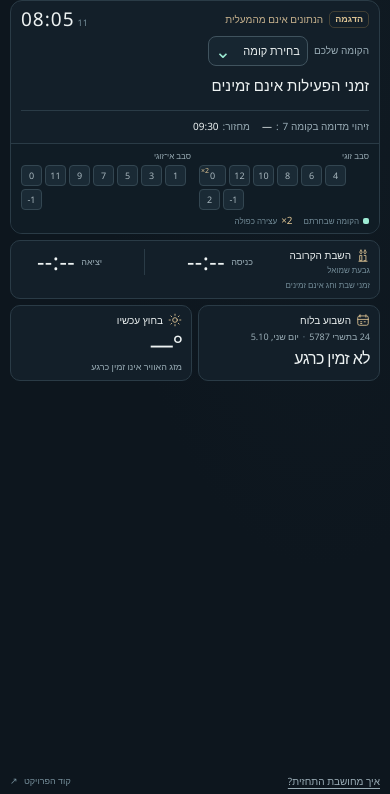
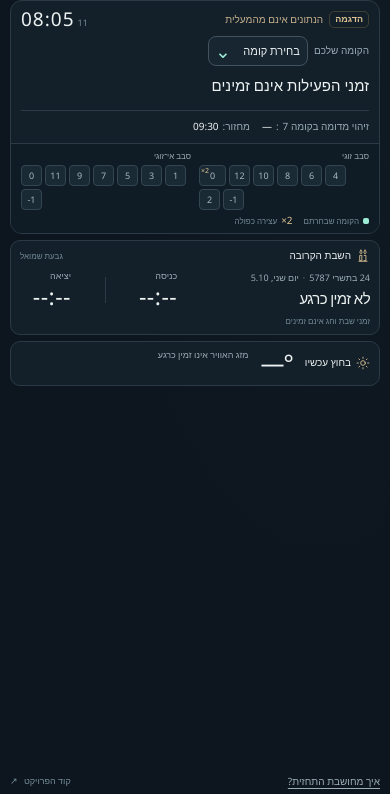
Before and after one commit to udid/shabat_elevator, a website with bundled scripts: page web/index.html in a window 390 px wide. Shown: the part 50-844 px from the top of the page. Built offline with nearby package versions, Linux system fonts and the light colour scheme; no server answers.

Commit message:
Merge Shabbat times and weekly calendar into one card

```diff
--- a/web/index.html
+++ b/web/index.html
@@ -79,8 +79,18 @@
       </section>
 
       <section class="info-grid" aria-label="מידע לשבת">
-        <article class="info-card shabbat-card"><div class="info-card-heading"><span class="small-icon"><svg class="icon" aria-hidden="true"><use href="#icon-candle"/></svg></span><h2 id="shabbat-title">השבת הקרובה</h2><span class="city-tag" id="city-name">גבעת שמואל</span></div><div class="shabbat-times"><div><span>כניסה</span><strong id="candle-time" dir="ltr">--:--</strong><small id="candle-date"></small></div><span class="times-rule"></span><div><span>יציאה</span><strong id="havdalah-time" dir="ltr">--:--</strong><small id="havdalah-date"></small></div></div><p class="card-bottom" id="schedule-note">טוען זמני שבת וחג…</p></article>
-        <article class="info-card parasha-card"><div class="info-card-heading"><span class="small-icon"><svg class="icon" aria-hidden="true"><use href="#icon-calendar"/></svg></span><h2>השבוע בלוח</h2></div><div class="calendar-line"><span id="hebrew-date">טוען תאריך…</span><span class="date-divider">·</span><span id="gregorian-date"></span></div><p class="parasha-line"><span class="parasha-name" id="parasha-name">—</span><span id="parasha-detail"></span></p><p class="card-bottom" id="holiday-label" hidden></p></article>
+        <article class="info-card shabbat-card" aria-labelledby="shabbat-title">
+          <div class="info-card-heading"><span class="small-icon"><svg class="icon" aria-hidden="true"><use href="#icon-candle"/></svg></span><h2 id="shabbat-title">השבת הקרובה</h2><span class="city-tag" id="city-name">גבעת שמואל</span></div>
+          <div class="shabbat-content">
+            <div class="weekly-summary">
+              <div class="calendar-line"><span id="hebrew-date">טוען תאריך…</span><span class="date-divider">·</span><span id="gregorian-date"></span></div>
+              <p class="parasha-line"><span class="parasha-name" id="parasha-name">—</span><span id="parasha-detail"></span></p>
+              <p class="card-bottom" id="holiday-label" hidden></p>
+            </div>
+            <div class="shabbat-times"><div><span>כניסה</span><strong id="candle-time" dir="ltr">--:--</strong><small id="candle-date"></small></div><span class="times-rule"></span><div><span>יציאה</span><strong id="havdalah-time" dir="ltr">--:--</strong><small id="havdalah-date"></small></div></div>
+          </div>
+          <p class="card-bottom" id="schedule-note">טוען זמני שבת וחג…</p>
+        </article>
         <article class="info-card weather-card"><div class="info-card-heading"><span class="small-icon"><svg class="icon" aria-hidden="true"><use href="#icon-sun"/></svg></span><h2>בחוץ עכשיו</h2></div><div class="weather-main"><strong id="weather-temperature" dir="ltr">—°</strong></div><p class="subtle" id="weather-description">טוען מזג אוויר…</p><p class="card-bottom" id="weather-detail"></p></article>
       </section>
 
--- a/web/styles.css
+++ b/web/styles.css
@@ -67,10 +67,10 @@ main{display:grid;grid-template-columns:minmax(0,1fr) 210px;grid-template-rows:a
 .dashboard-clock{line-height:1;white-space:nowrap;text-align:left}
 .dashboard-clock .wall-clock{font-size:25px;line-height:1.1}
 .dashboard-clock .wall-clock span{font-size:11px;padding-left:3px}
-.parasha-card .calendar-line{display:flex;flex-direction:row;flex-wrap:wrap;gap:0 6px;margin-top:5px;font-size:11px;line-height:1.4}
-.parasha-card .date-divider{display:inline}
-@media(max-width:600px){.site-header{min-height:44px;padding:5px 0}.brand-title{font-size:15px}.elevator-status{gap:7px}.dashboard-clock .wall-clock{font-size:19px}.dashboard-clock .wall-clock span{font-size:9px}.parasha-card .calendar-line{font-size:9px;gap:0 4px;margin-top:3px}}
-@media(orientation:landscape) and (min-width:700px) and (max-height:500px){.site-header{min-height:38px;padding:3px 0}.brand-title{font-size:15px}.dashboard-clock .wall-clock{font-size:20px}.elevator-status{gap:10px}.parasha-card .calendar-line{font-size:8px;margin-top:2px}}
+.weekly-summary .calendar-line{display:flex;flex-direction:row;flex-wrap:wrap;gap:0 6px;margin-top:5px;font-size:11px;line-height:1.4}
+.weekly-summary .date-divider{display:inline}
+@media(max-width:600px){.site-header{min-height:44px;padding:5px 0}.brand-title{font-size:15px}.elevator-status{gap:7px}.dashboard-clock .wall-clock{font-size:19px}.dashboard-clock .wall-clock span{font-size:9px}.weekly-summary .calendar-line{font-size:9px;gap:0 4px;margin-top:3px}}
+@media(orientation:landscape) and (min-width:700px) and (max-height:500px){.site-header{min-height:38px;padding:3px 0}.brand-title{font-size:15px}.dashboard-clock .wall-clock{font-size:20px}.elevator-status{gap:10px}.weekly-summary .calendar-line{font-size:8px;margin-top:2px}}
 
 /* One source status, one forecast, and one compact measurement row. */
 .settings{position:relative}
@@ -103,3 +103,31 @@ main{display:grid;grid-template-columns:minmax(0,1fr) 210px;grid-template-rows:a
 @media(max-width:900px){.route-heading h2{font-size:12px}.measurement-line{padding:8px 0;font-size:11px}.forecast-message{font-size:18px}}
 @media(max-width:600px){.section-topline{gap:8px}.section-topline .mode-banner{font-size:10px;gap:3px 6px}.measurement-line{padding:8px 0;font-size:10px;gap:4px 12px}.forecast-message{font-size:15px;margin-block:8px}.visual-label{font-size:9px}.parasha-line{gap:2px 5px;margin-top:5px}.parasha-line .parasha-name{font-size:16px}#parasha-detail{font-size:9px}}
 @media(orientation:landscape) and (min-width:700px) and (max-height:500px){main{grid-template-rows:minmax(0,1fr)}.section-topline .mode-banner{font-size:10px}.measurement-line{font-size:10px;padding:6px 0;gap:3px 12px}.forecast-message{font-size:16px;margin-block:6px}.parasha-line{margin-top:3px;gap:2px 5px}.parasha-line .parasha-name{font-size:16px}#parasha-detail{font-size:9px}}
+
+/* Shared card for the weekly calendar and Shabbat times. */
+.info-grid{grid-template-columns:minmax(0,2.35fr) minmax(0,1fr)}
+.shabbat-card{display:flex;grid-column:auto;gap:0;align-items:stretch}
+.shabbat-card .info-card-heading{max-width:none}
+.shabbat-card .city-tag{margin-inline-start:auto}
+.shabbat-content{display:grid;grid-template-columns:minmax(0,1fr) minmax(0,1fr);align-items:center;gap:16px;margin-top:6px}
+.weekly-summary{min-width:0}
+.weekly-summary .calendar-line{margin-top:0}
+.shabbat-content .shabbat-times{margin-top:0}
+.shabbat-card #schedule-note{text-align:start}
+@media(max-width:600px){
+.info-grid{grid-template-columns:minmax(0,1fr)}
+.shabbat-content{gap:10px;margin-top:5px}
+.shabbat-content .shabbat-times>div{display:flex;flex-direction:column;align-items:flex-start;gap:0}
+.shabbat-content .parasha-name{font-size:15px}
+.shabbat-card #schedule-note{padding-top:6px}
+.weather-card{display:grid;grid-template-columns:auto auto minmax(0,1fr);align-items:center;gap:2px 12px}
+.weather-card .info-card-heading{grid-column:1;grid-row:1 / 3}
+.weather-card .weather-main{grid-column:2;grid-row:1 / 3;margin:0}
+.weather-card .subtle{grid-column:3;grid-row:1;margin:0}
+.weather-card .card-bottom{grid-column:3;grid-row:2;margin:0;padding:0}
+}
+@media(orientation:landscape) and (min-width:700px) and (max-height:500px){
+.shabbat-card{flex:2}
+.shabbat-content{grid-template-columns:minmax(0,1fr);gap:8px;margin-top:5px}
+.shabbat-card #schedule-note{padding-top:5px}
+}
```
Also changed, not shown: README.md.
